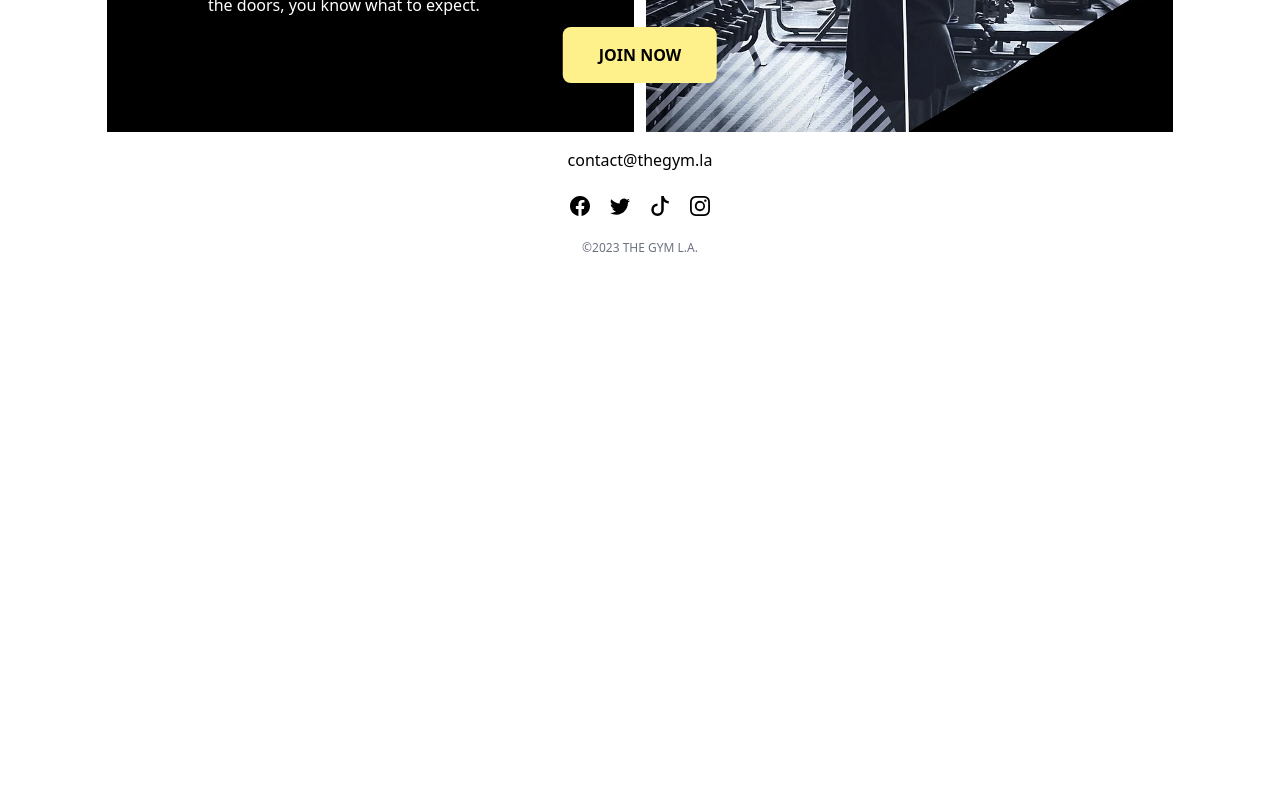
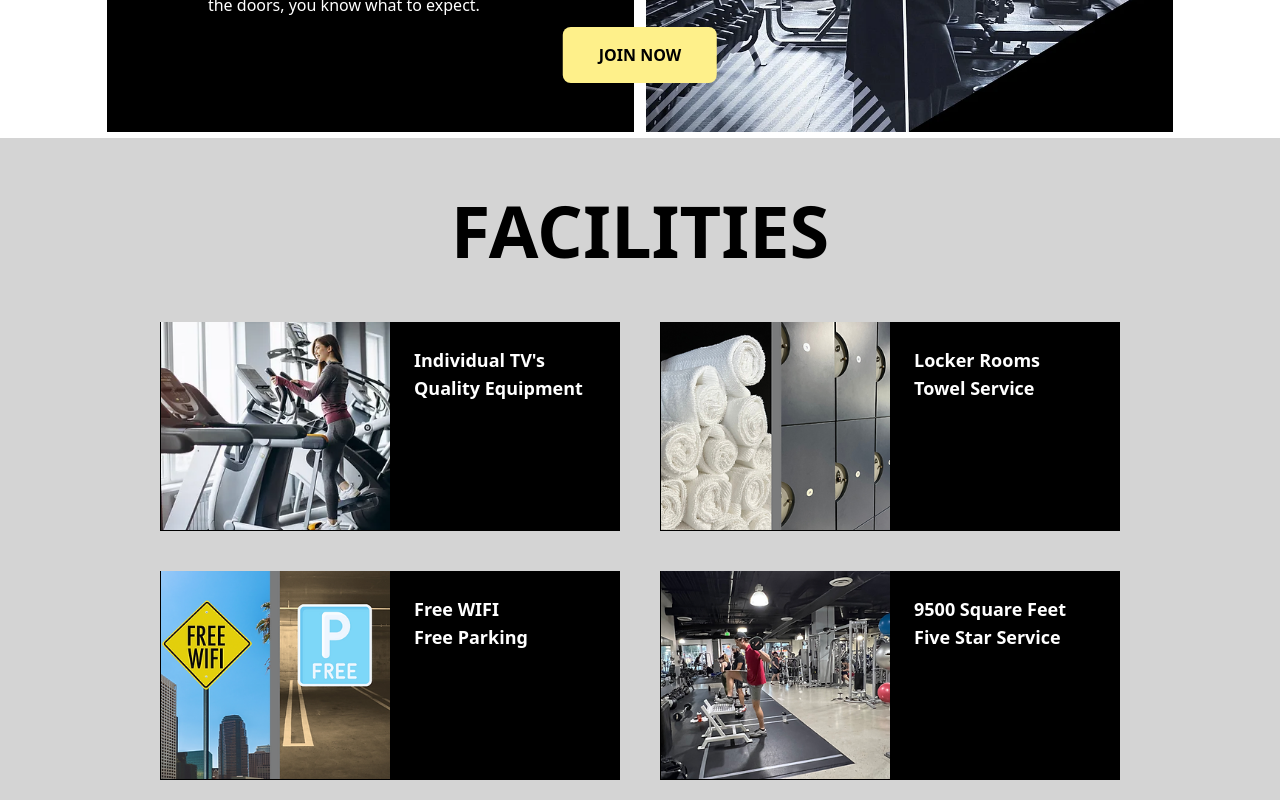
Before and after one commit to jozef-hudec-27/gym-site-clone, a Next.js app: page / in a window 1280 px wide. Shown: the part 920-1720 px from the top of the page. Before the commit the page ends 1192 px from the top, so only its background shows below. Built offline with nearby package versions, Linux system fonts and the light colour scheme.

Commit message:
Add facilities section to home page

```diff
--- a/app/page.jsx
+++ b/app/page.jsx
@@ -1,3 +1,4 @@
+import FacilityCard from '@components/FacilityCard'
 import Image from 'next/image'
 
 function HomePage() {
@@ -34,6 +35,17 @@ function HomePage() {
           Join now
         </button>
       </section>
+
+      <section className="bg-neutral-300 py-14 flex-center flex-col gap-14 mt-1.5">
+        <h2 className="uppercase font-extrabold text-7xl">Facilities</h2>
+
+        <div className="grid grid-cols-2 gap-10 w-3/4">
+          <FacilityCard facility={{ filename: 'facility1.webp', items: ["Individual TV's", 'Quality Equipment'] }} />
+          <FacilityCard facility={{ filename: 'facility2.webp', items: ['Locker Rooms', 'Towel Service'] }} />
+          <FacilityCard facility={{ filename: 'facility3.webp', items: ['Free WIFI', 'Free Parking'] }} />
+          <FacilityCard facility={{ filename: 'facility4.webp', items: ['9500 Square Feet', 'Five Star Service'] }} />
+        </div>
+      </section>
     </div>
   )
 }
--- /dev/null
+++ b/components/FacilityCard.jsx
@@ -0,0 +1,25 @@
+import Image from "next/image"
+
+function FacilityCard({ facility }) {
+  const { filename, items } = facility
+
+  return (
+    <div className="bg-black flex border border-black border-solid border-t-0">
+      <div className="w-1/2">
+        <Image src={`/assets/images/${filename}`} width={310} height={0} />
+      </div>
+
+      <div className="w-1/2 p-6">
+        {items.map((item, i) => {
+          return (
+            <p key={i} className="text-white font-semibold text-lg">
+              {item}
+            </p>
+          )
+        })}
+      </div>
+    </div>
+  )
+}
+
+export default FacilityCard
```
